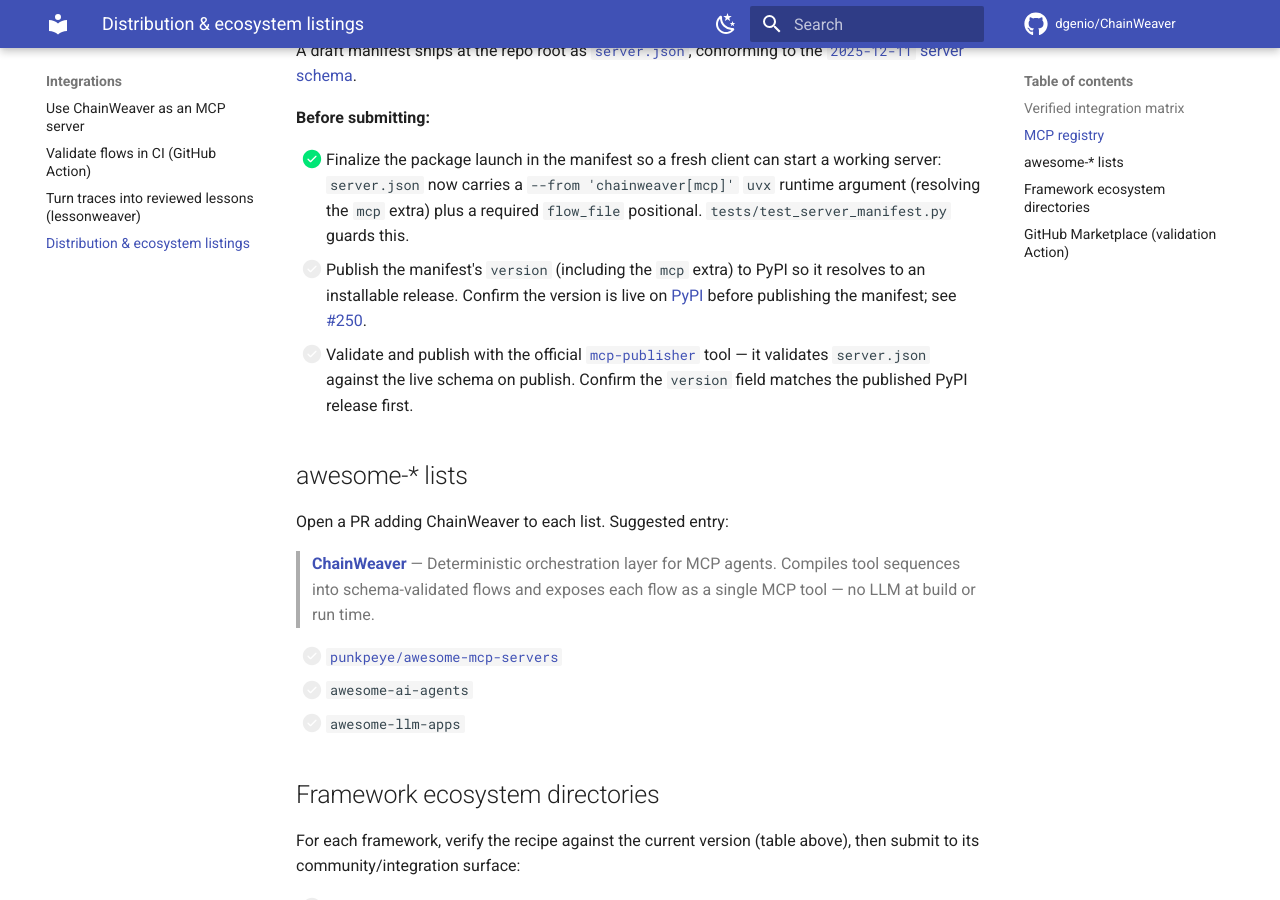
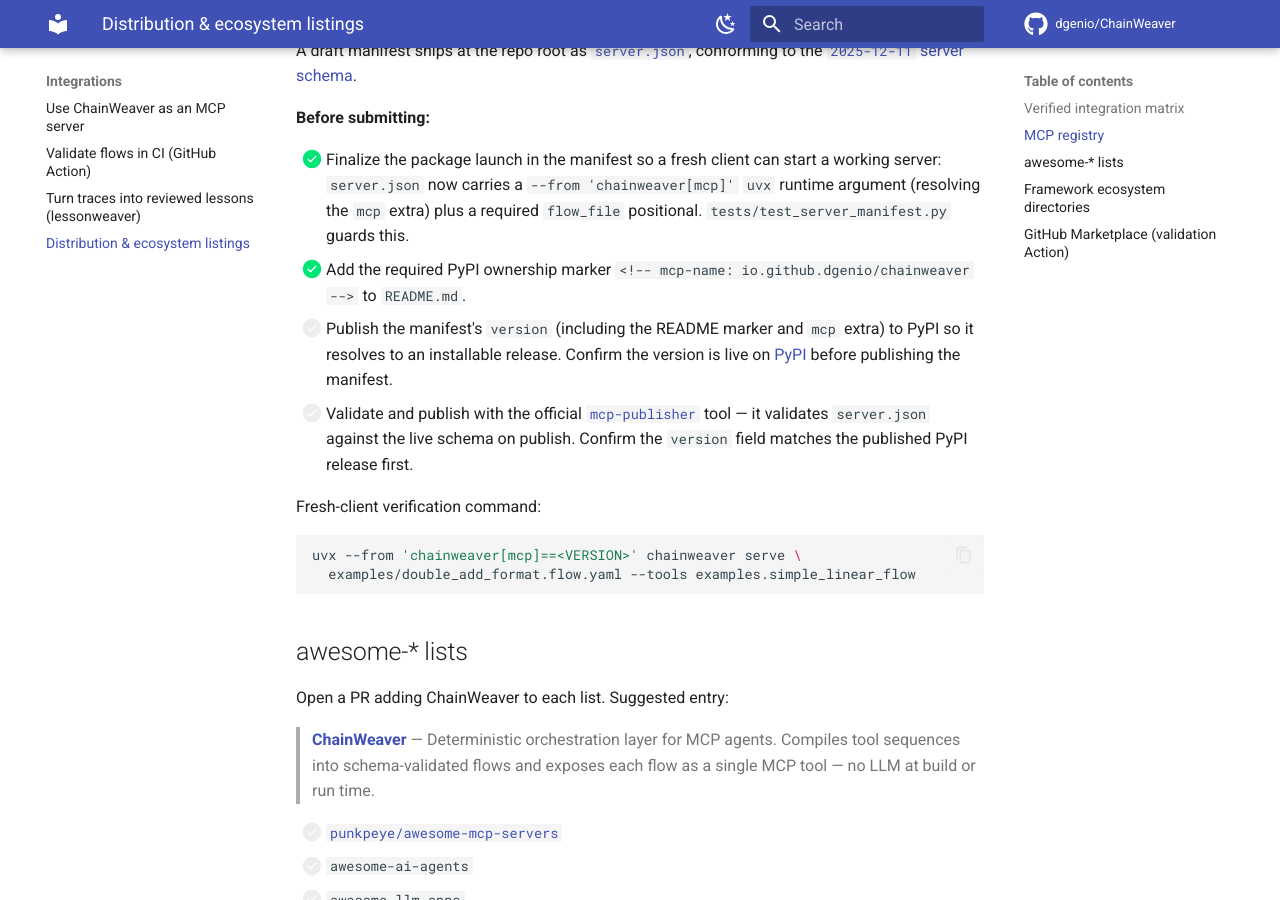
Before and after one commit to dgenio/ChainWeaver, an MkDocs documentation site: the page built from docs/distribution.md, in a window 1280 px wide and 900 px high, scrolled down 1001 px. Built offline with MkDocs 1.6.1 and Material for MkDocs 9.7.7, drawn with Linux system fonts in a browser that asks for light colours; comment, search, counter and statistics services are not loaded.

````diff
--- a/chainweaver/__init__.py
+++ b/chainweaver/__init__.py
@@ -208,7 +208,7 @@ ExecutionSnapshot.model_rebuild(_types_namespace=_forward_namespace)
 # applications can configure logging centrally without interference.
 logging.getLogger("chainweaver").addHandler(logging.NullHandler())
 
-__version__ = "0.12.0"
+__version__ = "0.12.1"
 
 __all__ = [
     "BUILTIN_PROPERTIES",
--- a/docs/distribution.md
+++ b/docs/distribution.md
@@ -41,14 +41,24 @@ conforming to the
       working server: `server.json` now carries a `--from 'chainweaver[mcp]'`
       `uvx` runtime argument (resolving the `mcp` extra) plus a required
       `flow_file` positional. `tests/test_server_manifest.py` guards this.
-- [ ] Publish the manifest's `version` (including the `mcp` extra) to PyPI so it
+- [x] Add the required PyPI ownership marker
+      `<!-- mcp-name: io.github.dgenio/chainweaver -->` to `README.md`.
+- [ ] Publish the manifest's `version` (including the README marker and `mcp`
+      extra) to PyPI so it
       resolves to an installable release. Confirm the version is live on
       [PyPI](https://pypi.org/project/chainweaver/) before publishing the
-      manifest; see [#250](https://github.com/dgenio/ChainWeaver/issues/250).
+      manifest.
 - [ ] Validate and publish with the official
       [`mcp-publisher`](https://github.com/modelcontextprotocol/registry) tool —
       it validates `server.json` against the live schema on publish. Confirm the
       `version` field matches the published PyPI release first.
+
+Fresh-client verification command:
+
+```bash
+uvx --from 'chainweaver[mcp]==<VERSION>' chainweaver serve \
+  examples/double_add_format.flow.yaml --tools examples.simple_linear_flow
+```
 
 ## awesome-* lists
 
--- a/pyproject.toml
+++ b/pyproject.toml
@@ -4,7 +4,7 @@ build-backend = "setuptools.build_meta"
 
 [project]
 name = "chainweaver"
-version = "0.12.0"
+version = "0.12.1"
 description = "Deterministic orchestration layer for MCP-based agents."
 readme = "README.md"
 license = { file = "LICENSE" }
````
Also changed, not shown: CHANGELOG.md (+18 -0 lines), README.md (+2 -0 lines), docs/mcp-server.md (+2 -1 lines), server.json (+7 -3 lines), 3 other files.
